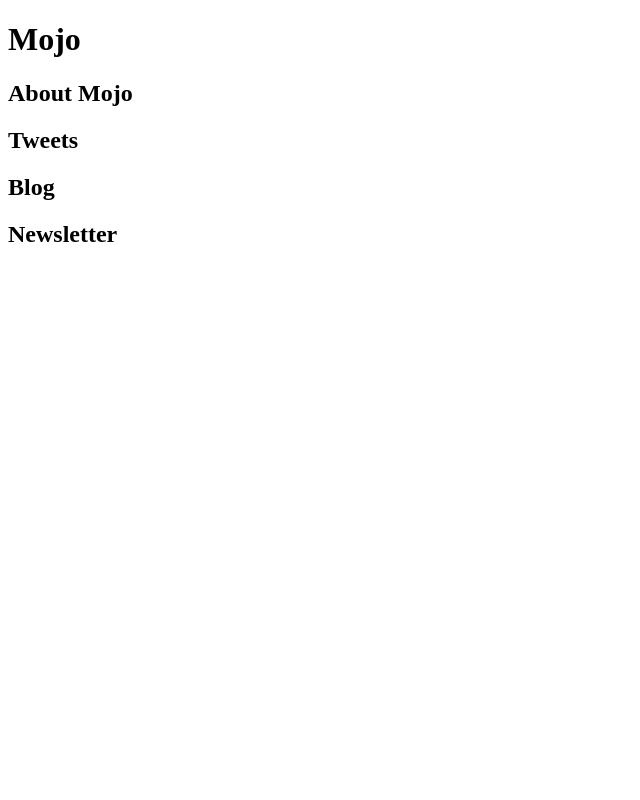
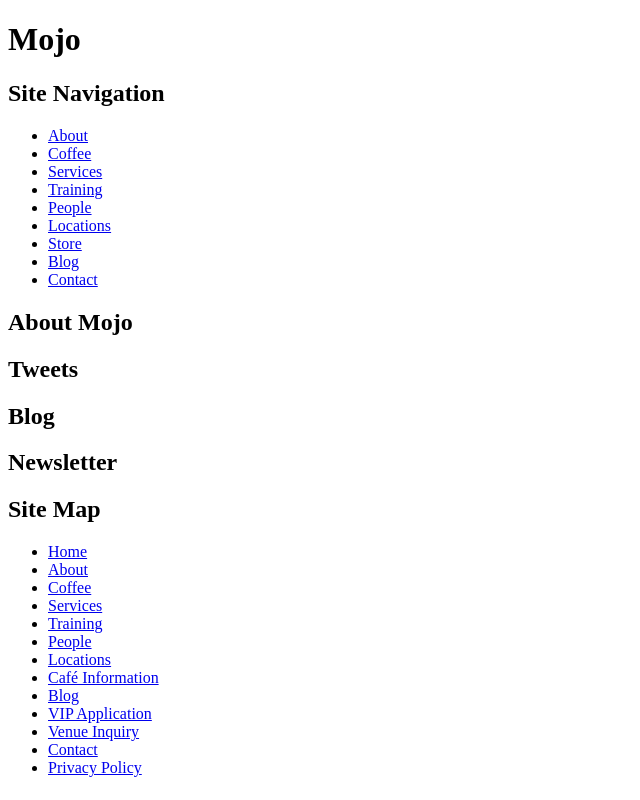
Before and after one commit to akodate/hk-html, a plain HTML site: page index.html in a window 1280 px wide. Shown: the whole page, without its empty margins (0-640 px from the left). Drawn offline with Linux system fonts and the light colour scheme.

Commit message:
Added semantics to HTML

```diff
--- a/index.html
+++ b/index.html
@@ -1,43 +1,77 @@
 <!DOCTYPE html>
 <html lang="en">
+
 	<head>
 		<meta charset="utf-8">
 		<title>My First Page</title>
 	</head>
+
 	<body>
+
 		<header>
 			<h1>Mojo</h1> <!-- TODO: add logo image -->
-			<nav>
-
+			<nav role="navigation">
+				<h2>Site Navigation</h2>
+				<ul role="menubar">
+ 					<li role="presentation"><a role="menuitem" href="/about">About</a></li>
+ 					<li role="presentation"><a role="menuitem" href="/coffee">Coffee</a></li>
+ 					<li role="presentation"><a role="menuitem" href="/services">Services</a></li>
+ 					<li role="presentation"><a role="menuitem" href="/training">Training</a></li>
+ 					<li role="presentation"><a role="menuitem" href="/people">People</a></li>
+ 					<li role="presentation"><a role="menuitem" href="/locations">Locations</a></li>
+ 					<li role="presentation"><a role="menuitem" href="/store">Store</a></li>
+ 					<li role="presentation"><a role="menuitem" href="/blog">Blog</a></li>
+ 					<li role="presentation"><a role="menuitem" href="/contact">Contact</a></li>
+ 				</ul>
 			</nav>
 		</header>
-		<main>
+
+		<main role="main">
 			<section id="hero-unit">
-				<header>
+				<header role="banner">
 					<h1>About Mojo</h1>
 				</header>
 			</section>
+
 			<section id="tweets">
 				<header>
 					<h1>Tweets</h1>
 				</header>
 			</section>
+
 			<section id="blog">
 				<header>
 					<h1>Blog</h1>
 				</header>
 			</section>
+
 			<section id="newsletter">
 				<header>
 					<h1>Newsletter</h1>
 				</header>
 			</section>
 		</main>
+
 		<footer>
-
-			<nav>
-
+			<nav role="navigation">
+				<h2>Site Map</h2>
+				<ul role="menu">
+ 					<li role="presentation"><a role="menuitem" href="/">Home</a></li>
+ 					<li role="presentation"><a role="menuitem" href="/about">About</a></li>
+ 					<li role="presentation"><a role="menuitem" href="/coffee">Coffee</a></li>
+ 					<li role="presentation"><a role="menuitem" href="/services">Services</a></li>
+					<li role="presentation"><a role="menuitem" href="/training">Training</a></li>
+ 					<li role="presentation"><a role="menuitem" href="/people">People</a></li>
+ 					<li role="presentation"><a role="menuitem" href="/locations">Locations</a></li>
+ 					<li role="presentation"><a role="menuitem" href="/store">Café Information</a></li>
+ 					<li role="presentation"><a role="menuitem" href="/blog">Blog</a></li>
+ 					<li role="presentation"><a role="menuitem" href="/vips">VIP Application</a></li>
+ 					<li role="presentation"><a role="menuitem" href="/venues">Venue Inquiry</a></li>
+ 					<li role="presentation"><a role="menuitem" href="/contact">Contact</a></li>
+ 					<li role="presentation"><a role="menuitem" href="/privacy">Privacy Policy</a></li>
+ 				</ul>
 			</nav>
 		</footer>
+
 	</body>
 </html>
```
